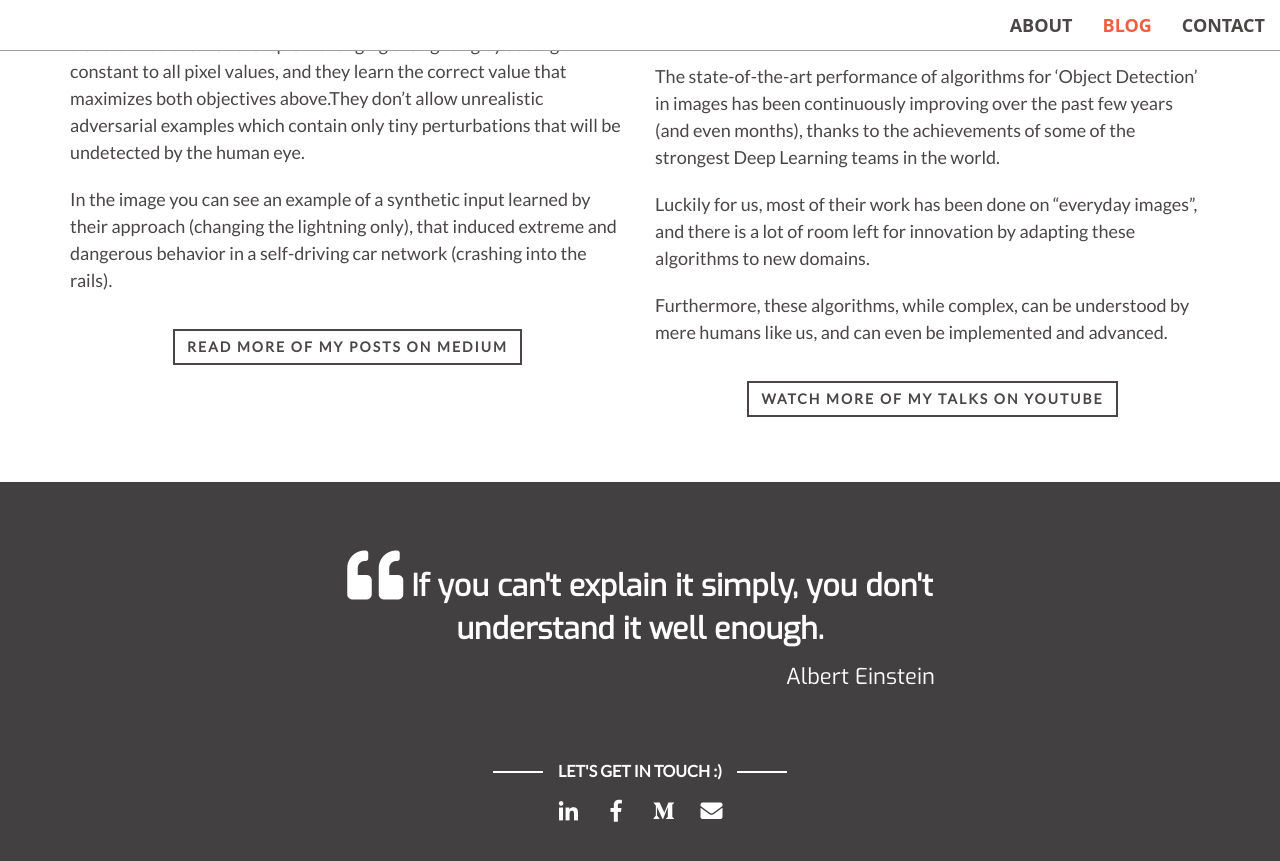
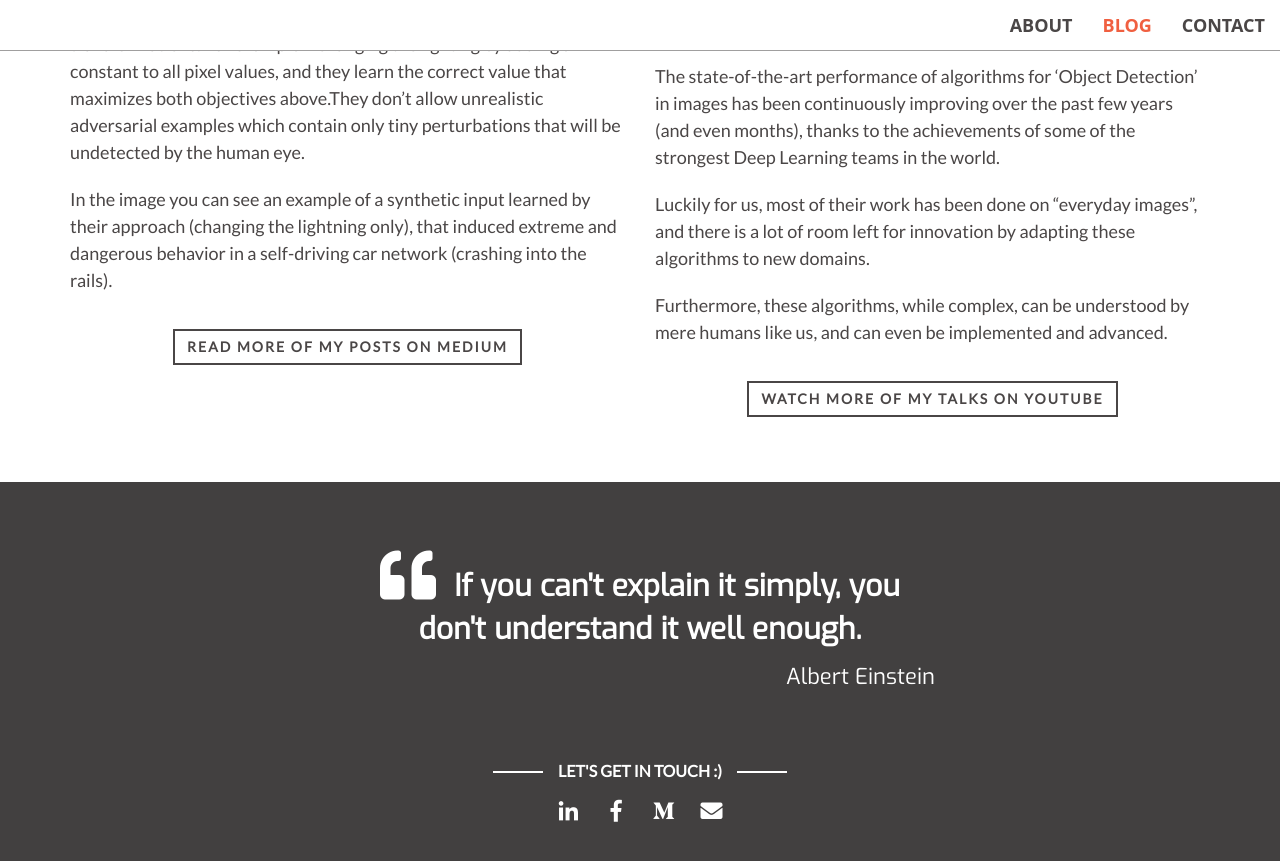
Before and after one commit to idan-bassuk/idan-bassuk.github.io, a Jekyll site: the page built from blog.html, in a window 1280 px wide and 900 px high, scrolled down 2783 px. Shown: the top 861 px of the window. Built offline with Jekyll 4.4.1, drawn with Linux system fonts in a browser that asks for light colours.

Commit message:
Update _base.scss

```diff
--- a/_sass/_base.scss
+++ b/_sass/_base.scss
@@ -1,5 +1,7 @@
 .social { margin: 20px 10px; }
 .social a, .social a:hover { text-decoration: none; }
+
+.fa-quote-left { padding-right: 10px; }
 
 .about { font-size: 18px; }
 
```
